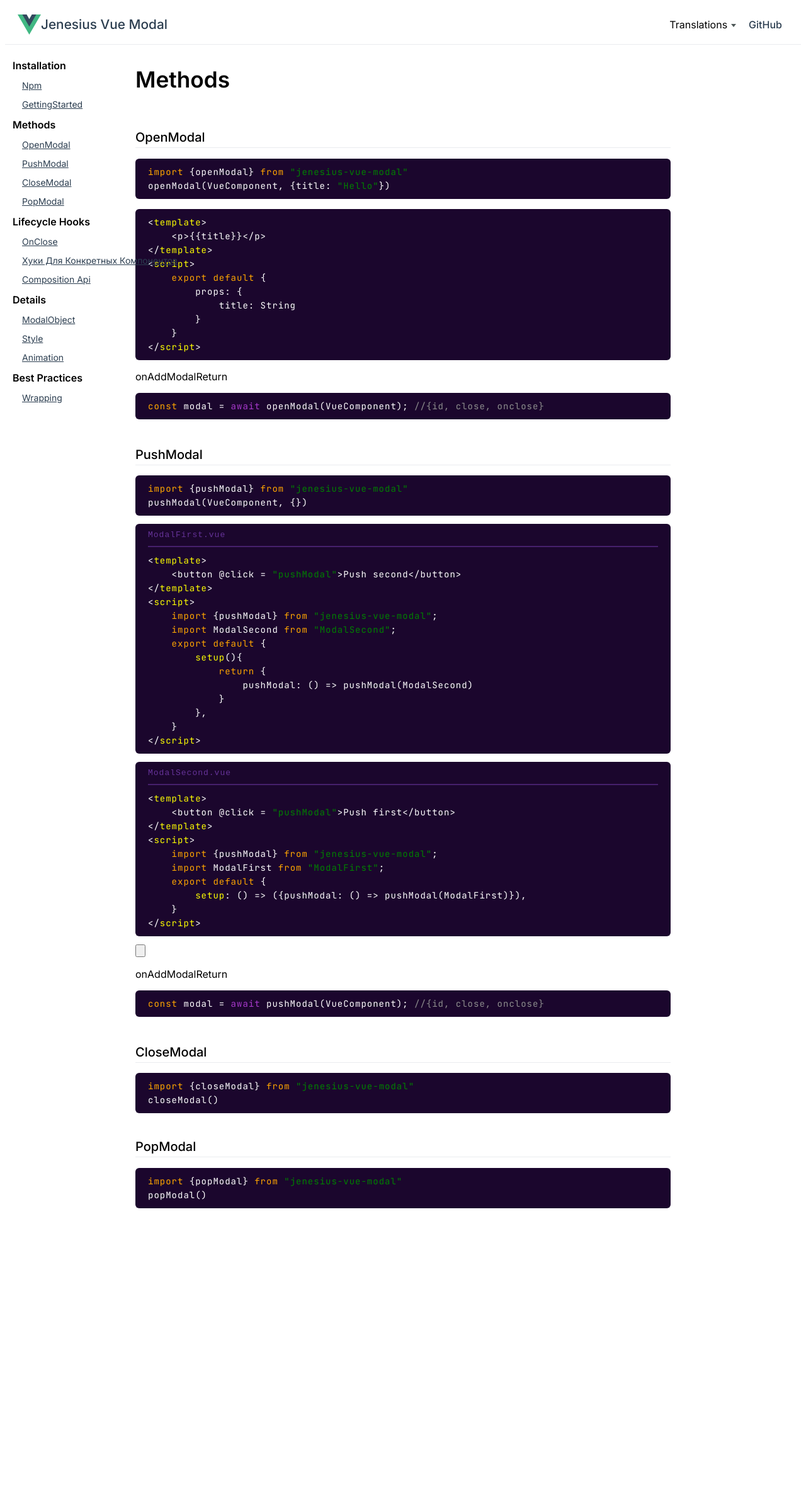
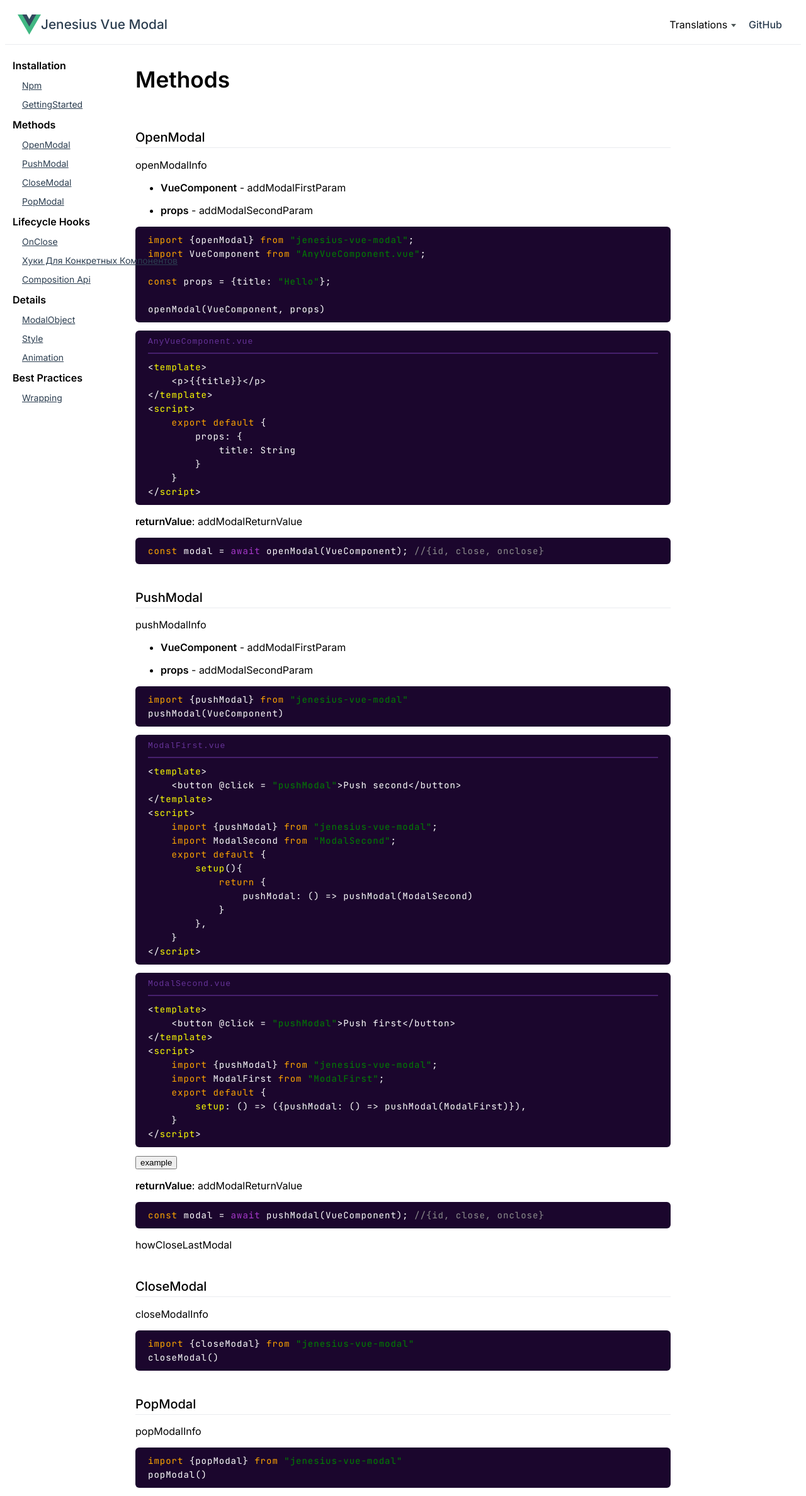
Before and after one commit to Jenesius/vue-modal, a Vue app: page /docs.html/methods in a window 1280 px wide. Shown: the whole page at 63% size. Before the commit the page ends 1932 px from the top, so only its background shows below. Built offline with nearby package versions, Linux system fonts and the light colour scheme; the HTML template or start-up script is replaced by a standard one.

Commit message:
Methods docs

```diff
--- a/vue.config.js
+++ b/vue.config.js
@@ -2,6 +2,7 @@
 
 module.exports = {
 
+    outputDir: "./web/dist",
     pages: {
         docs: {
             entry: './web/src/pages/documentation/main.js',
--- a/web/src/pages/documentation/assets/js/Vocabulary.js
+++ b/web/src/pages/documentation/assets/js/Vocabulary.js
@@ -4,65 +4,30 @@
 
 const store =  {
 	ru: {
-
-		example: "пример",
-
-		//OPEN_MODAL
-		using_openModal: "Метод openModal используется для показа компоненты в контейнере модальных окон.",
-		first_param_openModal: "В качестве первого параметра выступает любой VueComponent, который нужно отобразить:",
-		second_param_openModal: "В качестве второго параметра передаются входные данные props.",
-		return_openModal: `Метод возвращает объект <a>modalObject.</a>`,
-		about_close_openModal: `При показе модальных окон этим методом, все предыдущие окна будут закрыты. Для налаживания модальных окон друг на друг используйте <a>pushModal</a>.`,
-
-		//PUSH_MODAL
-		using_pushModal: "В случае, если вам необходимо показатьмодальное окно, а затем над ним показать ещё одно модальное окно(и т.д.), например окно подтверждения действия, необходимо использовать метод pushModal",
-		return_pushModal: "Метод возвращает объект <a>modalObject.</a>",
-		for_close_pushModal: "Для закрытия только последнего модального окна используется метод <a>popModal</a>",
-
-		//CLOSE_MODAL
-		info_closeModal: "Для закрытия <b>всех</b> модальных окон используется метод closeModal:",
-
-		//POP_MODAL
-		info_popModal: "Для закрытия <b>только последнего</b> модального окна, если их было открыто несколько при помощи метода pushModal, используется метод <a>popModal</a>:",
-
 		//ON_CLOSE
 		info_on_close: "Методы openModal и pushModal возвращают объект <a>modalObject</a>. Для того, чтобы отлавливать закрытие модального окна, нужно добавить эвент к этому объекту:",
 		modal_was_close_after: "*Модальное окно будет закрыто после пяти попыток.",
 		if_onclose_false_on_close: "В случае, если onclose вернёт <b>false</b>, модальное окно не будет закрыто.",
 		if_will_open_some_modals_on_close: "Если будет открыто несколько модальных окон, и на одном из них будет стоять обработчик onclose, возвращающий false, можно закрыть будет только те, модальных окна, которые были открыты после него.",
-
 	},
 	en: {
-		example: "example",
-
-		//OPEN_MODAL
-		using_openModal: "The openModal method is used to display a component in a modal window container.",
-		first_param_openModal: "The first parameter is any VueComponent that needs to be displayed:",
-		second_param_openModal: "The props input is passed as the second parameter.",
-		return_openModal: `The method returns a <a> modalObject. </a>`,
-		about_close_openModal: `When displaying modals using this method, all previous windows will be closed. Use <a> pushModal </a> to stack modals on top of each other.`,
-
-		//PUSH_MODAL
-		using_pushModal: "In case you need to show a modal window, and then show another modal window (etc.) above it, for example, an action confirmation window, you must use the pushModal method.",
-		return_pushModal: "The method returns a <a> modalObject. </a>",
-		for_close_pushModal: "To close only the last modal window, use the <a> popModal </a> method.",
-
-		//CLOSE_MODAL
-		info_closeModal: "To close <b> all </b> modals, use the closeModal method:",
-
-		//POP_MODAL
-		info_popModal: "To close <b> only the last </b> modal window, if several were opened using the pushModal method, use the <a> popModal </a> method:",
-
 		//ON_CLOSE
 		info_on_close: "The openModal and pushModal methods return an <a> modalObject </a> object. In order to catch the closing of a modal window, you need to add an event to this object:",
 		modal_was_close_after: "* The modal window will close after five attempts.",
 		if_onclose_false_on_close: "If onclose returns <b> false </b>, the modal will not be closed.",
 		if_will_open_some_modals_on_close: "If several modal windows are open, and one of them will have an onclose handler that returns false, you can close only those modal windows that were opened after it.",
+	},
 
+	example: {
+		en: "example",
+		ru: "пример"
+	},
 
-		//ModalObject
+	returnValue: {
+		ru: "Возвращаемое значение",
+		en: "Return value"
+	},
 
-	},
 
 	navigationGuards: {
 		ru: "Навигационные хуки",
@@ -83,10 +48,43 @@
 	},
 
 
-	onAddModalReturn: {
-		ru: "Метод возвращает промис, который в случае успеха вернёт <a>ModalObject</a>",
-		en: "The method returns a promise, which, if successful, will return <a> ModalObject </a>"
+	openModalInfo: {
+		ru: "Метод openModal используется для показа компоненты в контейнере модальных окон. Перед показом модального окна, метод закроет все открытые модальные окна, если у него получится сделать это, он откроет новое. На вход принимаются два параметра:",
+		en: "The openModal method is used to display a component in a modal window container. Before showing the modal window, the method will close all open modal windows, if it succeeds, it will open a new one. Two parameters are accepted as input:"
 	},
+	addModalFirstParam : {
+		ru: "объект компоненты, который будет отрисован в качестве модального окна.",
+		en: "a component object that will be rendered as a modal window."
+	},
+	addModalSecondParam: {
+		ru: "объект в котором находятся входные параметры, которые передаются в модальное окно и будут доступным из props.",
+		en: "the object that contains the input parameters that are passed to the modal and will be accessible from props."
+	},
+
+	addModalReturnValue: {
+		ru: `Promise, который в случае успеха вернёт объект <a>ModalObject</a>.`,
+		en: `Promise that, if successful, will return a <a> ModalObject </a>.`
+	},
+
+	pushModalInfo: {
+		ru: "Метод pushModal используется для показа модального окна, но ,в отличии от openModal, он не закрывает откртые ранее модальные окна, а показывает новое поверх остальных. На вход принимаются два параметра:",
+		en: "The pushModal method is used to show a modal window, but, unlike openModal, it does not close previously opened modals, but shows the new one on top of the rest. Two parameters are accepted as input:"
+	},
+	howCloseLastModal: {
+		ru: "Чтобы закрыть только последнее окно, необходимо использовать метод <a>popModal</a>",
+		en: "To close only the last window, you need to use the <a> popModal </a> method"
+	},
+
+	closeModalInfo: {
+		ru: "Для закрытия <b>всех</b> модальных окон используется метод closeModal:",
+		en: "To close <b> all </b> modals, use the closeModal method"
+	},
+	popModalInfo: {
+		en: "To close <b> only the last </b> modal window, if several were opened using the pushModal method, use the <a> popModal </a> method:",
+		ru: "Для закрытия <b>только последнего</b> модального окна, если их было открыто несколько при помощи метода pushModal, используется метод <a>popModal</a>:"
+	},
+
+
 
 	guardNavigationHooksOncloseInfo: {
 		ru: "Методы <a>openModal<a/> и <a>pushModal<a/> возвращают promoise, который в случае успеха вернёт объект <a>modalObject</a>. Для того, чтобы отлавливать закрытие модального окна, нужно добавить эвент к этому объекту:",
--- a/web/src/pages/documentation/components/WidgetVocabulary.vue
+++ b/web/src/pages/documentation/components/WidgetVocabulary.vue
@@ -22,7 +22,6 @@
 
 		const text = useVocabulary(props.name, {});
 
-
 		return () => {
 
 			if (props.noTag) return text;
--- a/web/src/pages/documentation/components/materials/methods/FragmentCloseModal.vue
+++ b/web/src/pages/documentation/components/materials/methods/FragmentCloseModal.vue
@@ -1,5 +1,5 @@
 <template>
-	<p><widget-vocabulary name = "info_closeModal"/></p>
+	<p><widget-vocabulary name = "closeModalInfo"/></p>
 	<widget-code>{{codeCloseModal}}</widget-code>
 </template>
 
--- a/web/src/pages/documentation/components/materials/methods/FragmentOpenModal.vue
+++ b/web/src/pages/documentation/components/materials/methods/FragmentOpenModal.vue
@@ -1,20 +1,21 @@
 <template>
 
-	<p><widget-vocabulary name = "using_openModal" /></p>
+	<widget-vocabulary name = "openModalInfo" />
+
+	<ul>
+		<li><p><b>VueComponent</b> - <widget-vocabulary name = "addModalFirstParam" no-tag/></p></li>
+		<li><p><b>props</b> - <widget-vocabulary name = "addModalSecondParam" no-tag/></p></li>
+	</ul>
 
 	<widget-code>{{codeOpenModal}}</widget-code>
 
-	<p><widget-vocabulary name = "first_param_openModal" /></p>
 
-	<widget-code>{{ codeOpenModalSimpleComponent }}</widget-code>
+	<widget-code name="AnyVueComponent.vue">{{ codeOpenModalSimpleComponent }}</widget-code>
 
-	<p><widget-vocabulary name = "second_param_openModal" /></p>
+	<p><widget-vocabulary name = "returnValue" tag = "b"/>: <widget-vocabulary name = "addModalReturnValue" :links = "[{name: 'Details', hash: 'modal-object'}]" no-tag/> </p>
 
-	<p><widget-vocabulary name = "onAddModalReturn" :links = "[{name: 'Details', hash: 'modal-object'}]" /></p>
 
 	<widget-code>{{codeOpenModalReturn}}</widget-code>
-
-	<p><widget-vocabulary name = "about_close_openModal" :links = "[{hash: '#push-modal'}]"/></p>
 
 </template>
 
--- a/web/src/pages/documentation/components/materials/methods/FragmentPopModal.vue
+++ b/web/src/pages/documentation/components/materials/methods/FragmentPopModal.vue
@@ -1,5 +1,5 @@
 <template>
-	<p><widget-vocabulary name = "info_popModal"/></p>
+	<p><widget-vocabulary name = "popModalInfo"/></p>
 	<widget-code>{{codePopModal}}</widget-code>
 </template>
 
--- a/web/src/pages/documentation/components/materials/methods/FragmentPushModal.vue
+++ b/web/src/pages/documentation/components/materials/methods/FragmentPushModal.vue
@@ -1,16 +1,21 @@
 <template>
-	<p><widget-vocabulary name = "using_pushModal"/></p>
+	<widget-vocabulary name = "pushModalInfo"/>
+	<ul>
+		<li><p><b>VueComponent</b> - <widget-vocabulary name = "addModalFirstParam" no-tag/></p></li>
+		<li><p><b>props</b> - <widget-vocabulary name = "addModalSecondParam" no-tag/></p></li>
+	</ul>
 
 	<widget-code>{{codePushModal}}</widget-code>
 
 	<widget-code name = "ModalFirst.vue">{{codePushModalComponent}}</widget-code>
 	<widget-code name = "ModalSecond.vue">{{codePushModalComponent2}}</widget-code>
 
-	<button class = "button purple" @click = "pushInfinityModals"><widget-vocabulary name = "example"/></button>
+	<widget-vocabulary name = "example" class = "button purple" tag = "button" @click = "pushInfinityModals"/>
 
-	<p><widget-vocabulary name = "onAddModalReturn" :links = "[{name: 'details', hash: 'modal-object'}]"/></p>
+	<p><widget-vocabulary name = "returnValue" tag = "b"/>: <widget-vocabulary name = "addModalReturnValue" :links = "[{name: 'Details', hash: 'modal-object'}]" no-tag/> </p>
+
 	<widget-code>{{codePushModalReturn}}</widget-code>
-	<p><widget-vocabulary name = "for_close_pushModal" :links = "[{hash: 'pop-modal'}]"/></p>
+	<p><widget-vocabulary name = "howCloseLastModal" :links = "[{hash: 'pop-modal'}]"/></p>
 
 
 </template>
--- a/web/src/pages/documentation/components/materials/methods/codeOpenModa.js
+++ b/web/src/pages/documentation/components/materials/methods/codeOpenModa.js
@@ -1,6 +1,10 @@
 export const codeOpenModal =
-`import {openModal} from "jenesius-vue-modal"
-openModal(VueComponent, {title: "Hello"})`;
+`import {openModal} from "jenesius-vue-modal";
+import VueComponent from "AnyVueComponent.vue";
+
+const props = {title: "Hello"};
+
+openModal(VueComponent, props)`;
 
 export const codeOpenModalSimpleComponent =
 `<template>
--- a/web/src/pages/documentation/components/materials/methods/codePushModal.js
+++ b/web/src/pages/documentation/components/materials/methods/codePushModal.js
@@ -1,6 +1,6 @@
 export const codePushModal =
 `import {pushModal} from "jenesius-vue-modal"
-pushModal(VueComponent, {})
+pushModal(VueComponent)
 `;
 
 export const codePushModalComponent =
```
Also changed, not shown: 1 other file (tests, documents, lock files or other folders).
